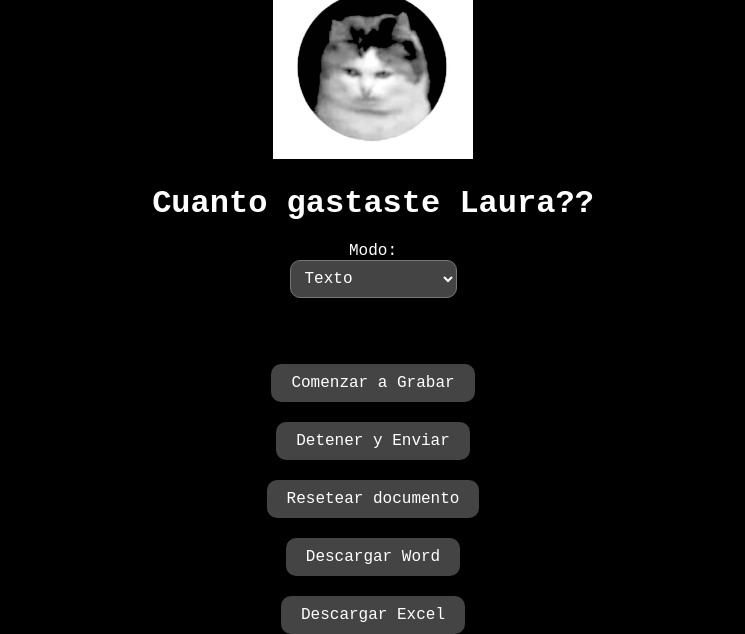
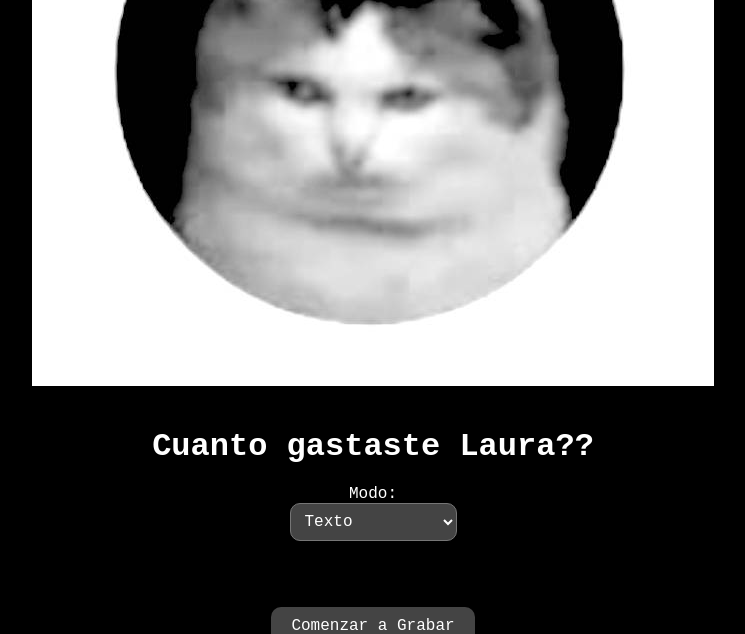
Before and after one commit to weirdElectronics/app-voice-to-text, a Flask app: page / in a window 1280 px wide. Shown: the top 634 px of the page, without its empty margins (267-1012 px from the left). Run offline with Flask 3, Linux system fonts and the light colour scheme.

Commit message:
Update index.html

```diff
--- a/templates/index.html
+++ b/templates/index.html
@@ -10,9 +10,9 @@
 </head>
 <body>
   <!-- Imagen centrada -->
-  <div style="text-align:center;">
-    <img src="{{ url_for('static', filename='LAURA.jpg') }}" alt="Laura" style="max-width:200px; height:auto;">
-  </div>
+ <div>
+  <img src="{{ url_for('static', filename='LAURA.jpg') }}" alt="Laura" class="logo">
+</div>
 
   <!-- Título -->
   <h1>Cuanto gastaste Laura??</h1>
```
